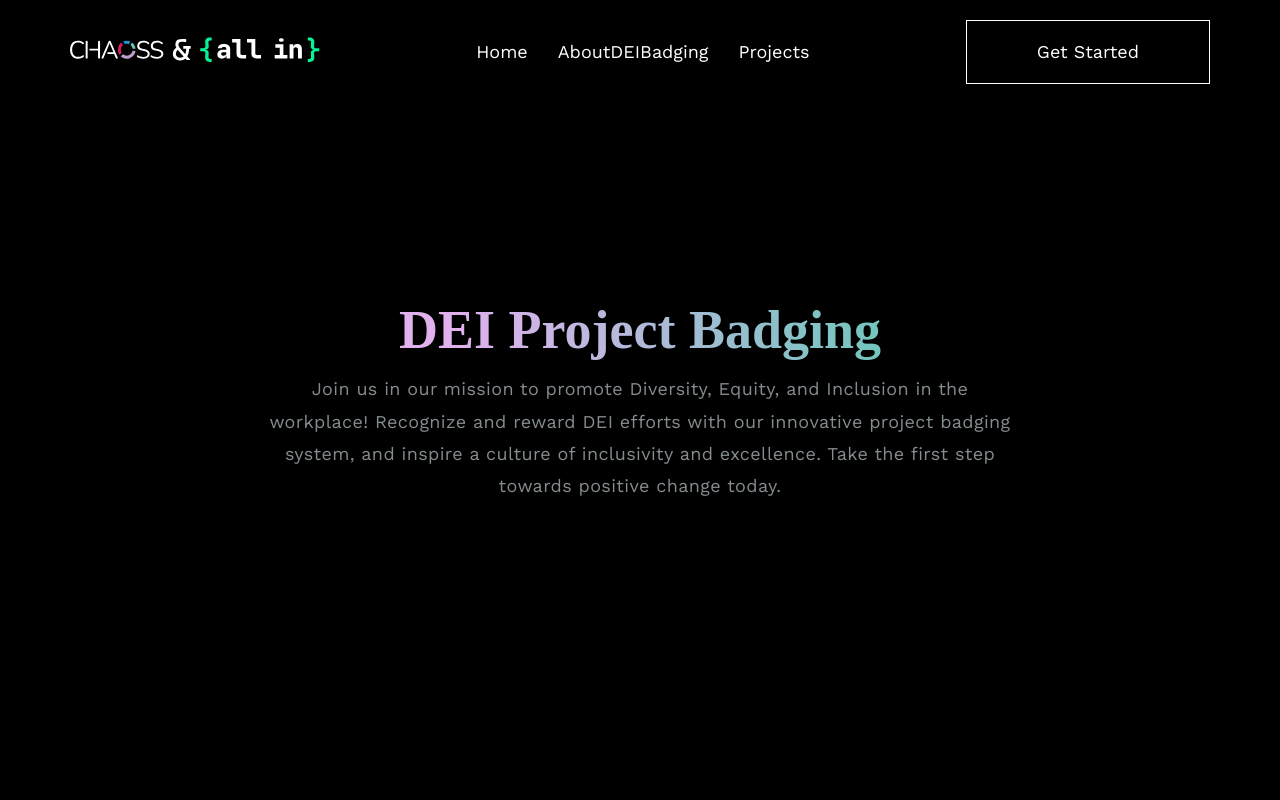
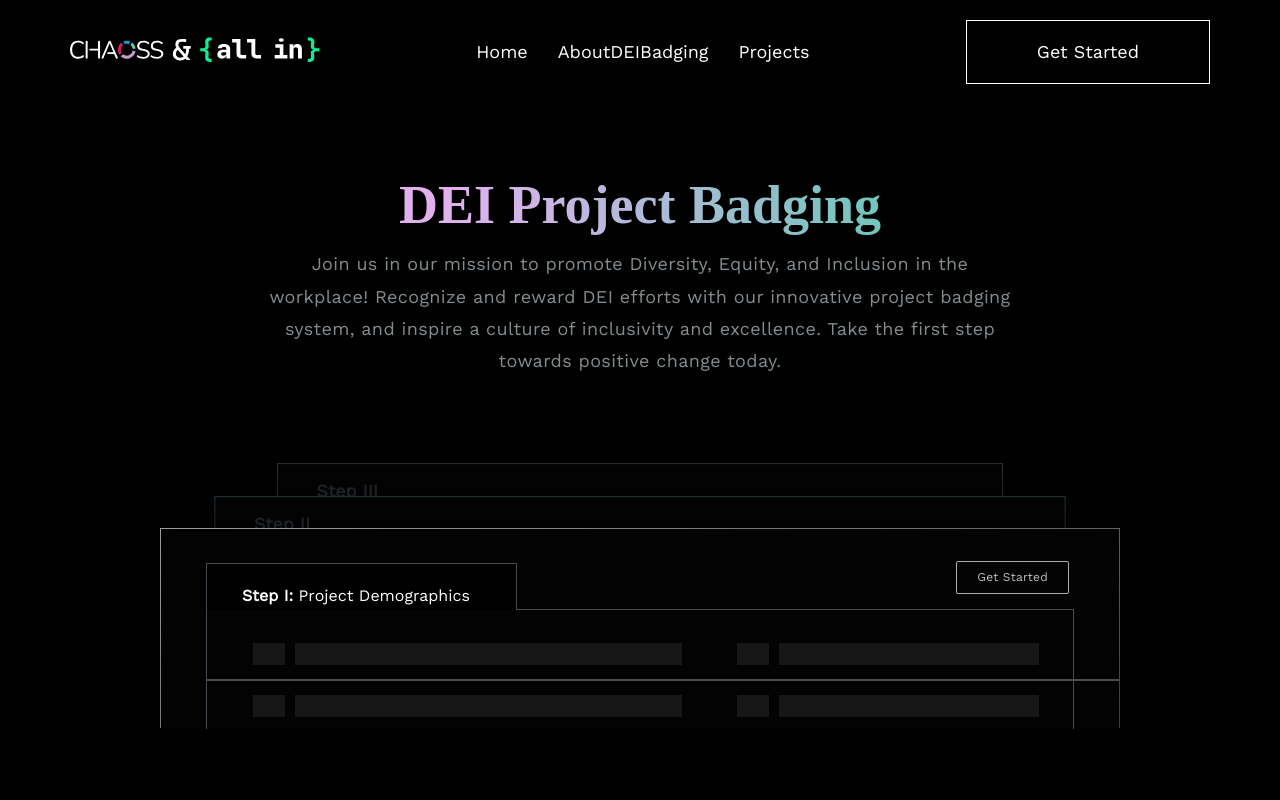
Before and after one commit to badging/badging, a React (Create React App) app: page / in a window 1280 px wide. Shown: the top 800 px of the page. Built offline with nearby package versions, Linux system fonts and the light colour scheme; a web font is replaced by a local one.

Commit message:
Card carousel design

```diff
--- /dev/null
+++ b/src/components/Header/CardCarousel.js
@@ -0,0 +1,174 @@
+import React, { useState, useCallback } from 'react';
+
+const cardItems = [
+  {
+    id: 1,
+    hidden_title: <p>Step I</p>,
+    title: (
+      <p>
+        <b>Step I:</b> Project Demographics
+      </p>
+    ),
+    copy: '',
+    button: <button className="card-carousel-btn">Get Started</button>,
+    blankDiv: (
+      <div className="blank_div">
+        <div className="first_blank">
+          <div className="blank_left">
+            <div className="rec1"></div>
+            <div className="rec2"></div>
+          </div>
+          <div className="blank_right">
+            <div className="rec1"></div>
+            <div className="rec3"></div>
+          </div>
+        </div>
+        <div className="hr_line"></div>
+        <div className="second_blank">
+          <div className="blank_left">
+            <div className="rec1"></div>
+            <div className="rec2"></div>
+          </div>
+          <div className="blank_right">
+            <div className="rec1"></div>
+            <div className="rec3"></div>
+          </div>
+        </div>
+      </div>
+    ),
+  },
+  {
+    id: 2,
+    hidden_title: <p>Step II</p>,
+    title: (
+      <p>
+        <b>Step II:</b> Project Review
+      </p>
+    ),
+    copy: '',
+    blankDiv: (
+      <div className="blank_div">
+        <div className="first_blank">
+          <div className="blank_left">
+            <div className="rec1"></div>
+            <div className="rec2"></div>
+          </div>
+          <div className="blank_right">
+            <div className="rec1"></div>
+            <div className="rec3"></div>
+          </div>
+        </div>
+        <div className="hr_line"></div>
+        <div className="second_blank">
+          <div className="blank_left">
+            <div className="rec1"></div>
+            <div className="rec2"></div>
+          </div>
+          <div className="blank_right">
+            <div className="rec1"></div>
+            <div className="rec3"></div>
+          </div>
+        </div>
+      </div>
+    ),
+  },
+  {
+    id: 3,
+    hidden_title: <p>Step III</p>,
+    title: (
+      <p>
+        {' '}
+        <b>Step III:</b> DEI Badge{' '}
+      </p>
+    ),
+    copy: '',
+    blankDiv: (
+      <div className="blank_div">
+        <div className="first_blank">
+          <div className="blank_left">
+            <div className="rec1"></div>
+            <div className="rec2"></div>
+          </div>
+          <div className="blank_right">
+            <div className="rec1"></div>
+            <div className="rec3"></div>
+          </div>
+        </div>
+
+        <div className="hr_line"></div>
+        <div className="second_blank">
+          <div className="blank_left">
+            <div className="rec1"></div>
+            <div className="rec2"></div>
+          </div>
+          <div className="blank_right">
+            <div className="rec1"></div>
+            <div className="rec3"></div>
+          </div>
+        </div>
+      </div>
+    ),
+  },
+];
+function determineClasses(indexes, cardIndex) {
+  if (indexes.currentIndex === cardIndex) {
+    return 'active';
+  } else if (indexes.nextIndex === cardIndex) {
+    return 'next';
+  } else if (indexes.previousIndex === cardIndex) {
+    return 'prev';
+  }
+  return 'inactive';
+}
+const CardCarousel = () => {
+  const [indexes, setIndexes] = useState({
+    previousIndex: 2,
+    currentIndex: 0,
+    nextIndex: 1,
+  });
+  const handleCardTransition = useCallback(() => {
+    // If we've reached the end, start again from the first card,
+    // but carry previous value over
+    if (indexes.currentIndex >= cardItems.length - 1) {
+      setIndexes({
+        previousIndex: cardItems.length - 1,
+        currentIndex: 0,
+        nextIndex: 1,
+      });
+    } else {
+      setIndexes((prevState) => ({
+        previousIndex: prevState.currentIndex,
+        currentIndex: prevState.currentIndex + 1,
+        nextIndex:
+          prevState.currentIndex + 2 === cardItems.length
+            ? 0
+            : prevState.currentIndex + 2,
+      }));
+    }
+  }, [indexes.currentIndex]);
+
+  return (
+    <div className="carousel-container">
+      <ul className="card-carousel">
+        {cardItems.map((card, index) => (
+          <li
+            role="presentation"
+            key={card.id}
+            className={`card ${determineClasses(indexes, index)}`}
+            onClick={() => handleCardTransition()}
+          >
+            <div className="card-details-container">
+              <div className="hidden_title">{card.hidden_title}</div>
+              <div className="card-title">{card.title}</div>
+              <p>{card.button}</p>
+              <div className="copy">{card.copy}</div>
+            </div>
+            {card.blankDiv}
+          </li>
+        ))}
+      </ul>
+    </div>
+  );
+};
+
+export default CardCarousel;
--- a/src/components/Header/Header.js
+++ b/src/components/Header/Header.js
@@ -1,15 +1,21 @@
-import React from 'react'
-import { Link } from 'react-router-dom'
-import Logo from "../../assets/images/logos/logo.svg"
-import '../../assets/styles/global.scss'
-import './header.scss'
+import React from 'react';
+import { Link } from 'react-router-dom';
+import Logo from '../../assets/images/logos/logo.svg';
+import '../../assets/styles/global.scss';
+import './header.scss';
+import CardCarousel from './CardCarousel';
 
 const Header = () => {
   return (
     <header>
-        <nav className='container'>
-            <Link to="/" className='active'>
-                <img src={Logo} className="logo" alt="all-in-chaoss-logo" width={250}/>
+      <nav className="container">
+        <Link to="/" className="active">
+          <img
+            src={Logo}
+            className="logo"
+            alt="all-in-chaoss-logo"
+            width={250}
+          />
         </Link>
         <ul>
           <Link to="/" className="nav-link">
@@ -22,27 +28,26 @@ const Header = () => {
             Projects
           </Link>
         </ul>
-        <Link className='get-started' to='/'> Get Started</Link>
+        <Link className="get-started" to="/">
+          {' '}
+          Get Started
+        </Link>
       </nav>
       <div className="sub-nav">
         <div className="hero-section">
-                    <div className="title">
-                        DEI Project Badging
+          <div className="title">DEI Project Badging</div>
+          <div className="description">
+            Join us in our mission to promote Diversity, Equity, and Inclusion
+            in the workplace! Recognize and reward DEI efforts with our
+            innovative project badging system, and inspire a culture of
+            inclusivity and excellence. Take the first step towards positive
+            change today.
           </div>
-                    <div className="description">
-                        Join us in our mission to promote Diversity,
-                        Equity, and Inclusion in the workplace!
-                        Recognize and reward DEI efforts with our
-                        innovative project badging system, and
-                        inspire a culture of inclusivity and excellence.
-                        Take the first step towards positive change today.
         </div>
-
-            </div>
-
+        <CardCarousel />
       </div>
     </header>
-  )
-}
+  );
+};
 
-export default Header
+export default Header;
--- a/src/components/Header/header.scss
+++ b/src/components/Header/header.scss
@@ -1,7 +1,7 @@
-@import "../../assets/styles/variables";
+@import '../../assets/styles/variables';
 
 /* ==================== START HEADER STYLE ======================= */
-  header{
+header {
   height: 100vh;
   background: var(--section-title-background);
 
@@ -47,7 +47,7 @@
     z-index: 99;
     /* background-color: blue; */
 
-        .hero-section{
+    .hero-section {
       max-width: 760px;
       height: auto;
       text-align: center;
@@ -76,13 +76,213 @@
         font-size: 18px;
         line-height: 180%;
         letter-spacing: 0.02em;
-                color: #858C90;
+        color: #858c90;
         margin-top: 10px;
         max-width: 860px;
       }
-
     }
   }
 }
 
 /* ==================== END HEADER STYLE ======================= */
+/* ==================== CAROUSEL SECTION ======================= */
+.carousel-container {
+  position: relative;
+  height: 200px;
+  margin-top: 50px;
+  padding-bottom: 200px;
+
+  .card-carousel {
+    list-style: none;
+    padding: 0;
+    display: flex;
+    flex-direction: column;
+    height: 200px;
+    margin: 100px auto;
+    align-items: center;
+    position: relative;
+
+    .card {
+      background: #030303;
+      border-image: linear-gradient(
+          161deg,
+          rgb(174, 173, 171, 0.9),
+          rgba(115, 115, 115, 0.5)
+        )
+        1;
+      border-width: 1px;
+      border-style: solid;
+      border-bottom: 0;
+      padding: 20px;
+
+      width: 960px;
+      height: 200px;
+      /* transition: all 0.75s ease; */
+      opacity: 0;
+      position: absolute;
+      transform: scale(0.85) translateY(-70px);
+    }
+    .card-carousel-btn {
+      background-color: #030303;
+      border-radius: 2px;
+      font-weight: 400;
+      font-size: 12px;
+      line-height: 15px;
+      position: absolute;
+      color: #bebebe;
+      letter-spacing: 0.02em;
+      padding: 8px 20px;
+      top: 32px;
+      right: 50px;
+      border: 1px solid #aeadab;
+    }
+    .hidden_title {
+      position: absolute;
+      left: 10px;
+      top: 5px;
+
+      p {
+        padding-left: 25px;
+        padding-top: 8px;
+        color: #24292e;
+
+        font-weight: bold;
+      }
+    }
+    // .hidden_title p {
+    //   padding-left: 25px;
+    //   padding-top: 10px;
+    //   // color: #11be34;
+    // }
+    .card-title {
+      position: absolute;
+      background-color: black;
+      width: 311px;
+      height: 47px;
+      left: 45px;
+      z-index: 10;
+      top: 34px;
+
+      border: 1px solid #454c53;
+      border-bottom: 0;
+      color: #ffffff;
+    }
+    .card-title p {
+      padding-top: 20px;
+      text-align: left;
+      padding-left: 35px;
+    }
+    .copy {
+      border: 1px solid #454c53;
+      // display: none;
+      border-bottom: 0;
+      margin: 60px 25px 0 25px;
+      height: 120px;
+      position: relative;
+      z-index: 1;
+    }
+
+    .card h2,
+    .card p {
+      line-height: 1.5;
+      margin: 0;
+    }
+
+    .card.active {
+      opacity: 1;
+      transform: scale(1) translateY(0);
+      background: #030303;
+      box-shadow: 0px 17px 10px 32px rgba(0, 0, 0, 0.2);
+
+      z-index: 2;
+      height: 200px;
+    }
+    .card.active .hidden_title {
+      display: none;
+    }
+
+    .card.next {
+      transform: scale(1.1) translateY(-20px);
+      opacity: 1;
+      z-index: 1;
+      width: 774px;
+      background: #030303;
+      border: 1px solid #222d33;
+      box-shadow: 0px 17px 10px 32px rgba(0, 0, 0, 0.2);
+
+      .blank_div {
+        display: none;
+      }
+    }
+
+    .card.prev {
+      transform: scale(1.1) translateY(-50px);
+      z-index: 0;
+      opacity: 1;
+      width: 660px;
+      background: #030303;
+      border: 1px solid #222d33;
+      box-shadow: 0px 17px 10px 32px rgba(0, 0, 0, 0.2);
+      visibility: visible;
+      .blank_div {
+        display: none;
+      }
+    }
+
+    .card-details-container {
+      left: 51px;
+    }
+
+    .blank_div {
+      position: absolute;
+      top: 114px;
+      left: 92px;
+
+      .first_blank {
+        display: flex;
+        margin-bottom: 30px;
+      }
+      .second_blank {
+        display: flex;
+      }
+
+      .blank_right {
+        display: flex;
+        margin-left: 55px;
+      }
+      .blank_left {
+        display: flex;
+      }
+      .rec1 {
+        width: 32px;
+
+        height: 22px;
+
+        background: #171717;
+      }
+      .rec2 {
+        width: 387px;
+        top: 114px;
+        height: 22px;
+        margin-left: 10px;
+        background: #171717;
+      }
+      .rec3 {
+        width: 260px;
+        top: 114px;
+        height: 22px;
+        margin-left: 10px;
+        background: #171717;
+      }
+
+      .hr_line {
+        position: absolute;
+        border: 0.5px solid #454c53;
+        top: 36px;
+        width: 116%;
+        left: -46px;
+      }
+    }
+  }
+}
+/* ====================END CAROUSEL SECTION ======================= */
```
Lines whose indentation alone changed are shown as unchanged.
